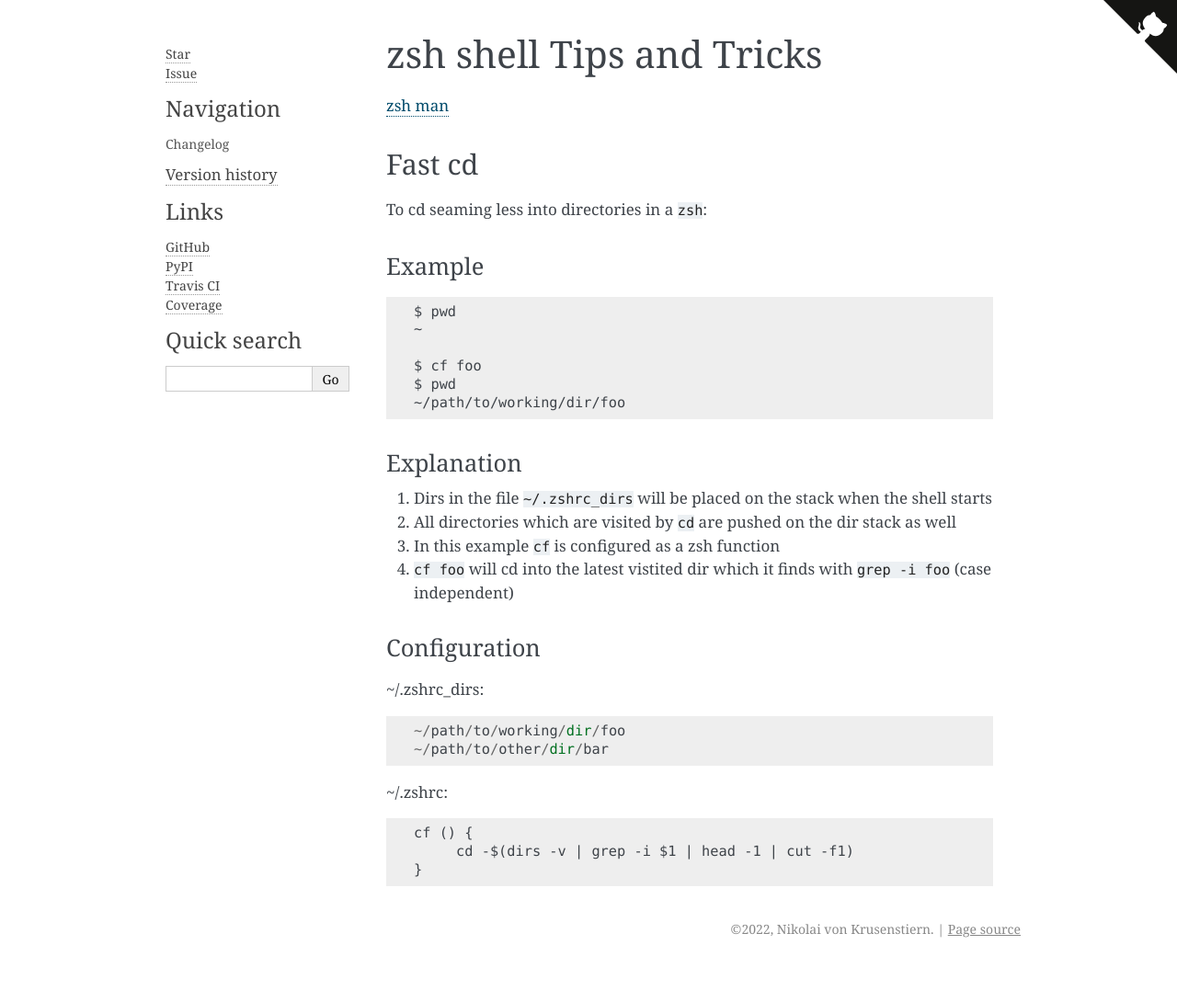
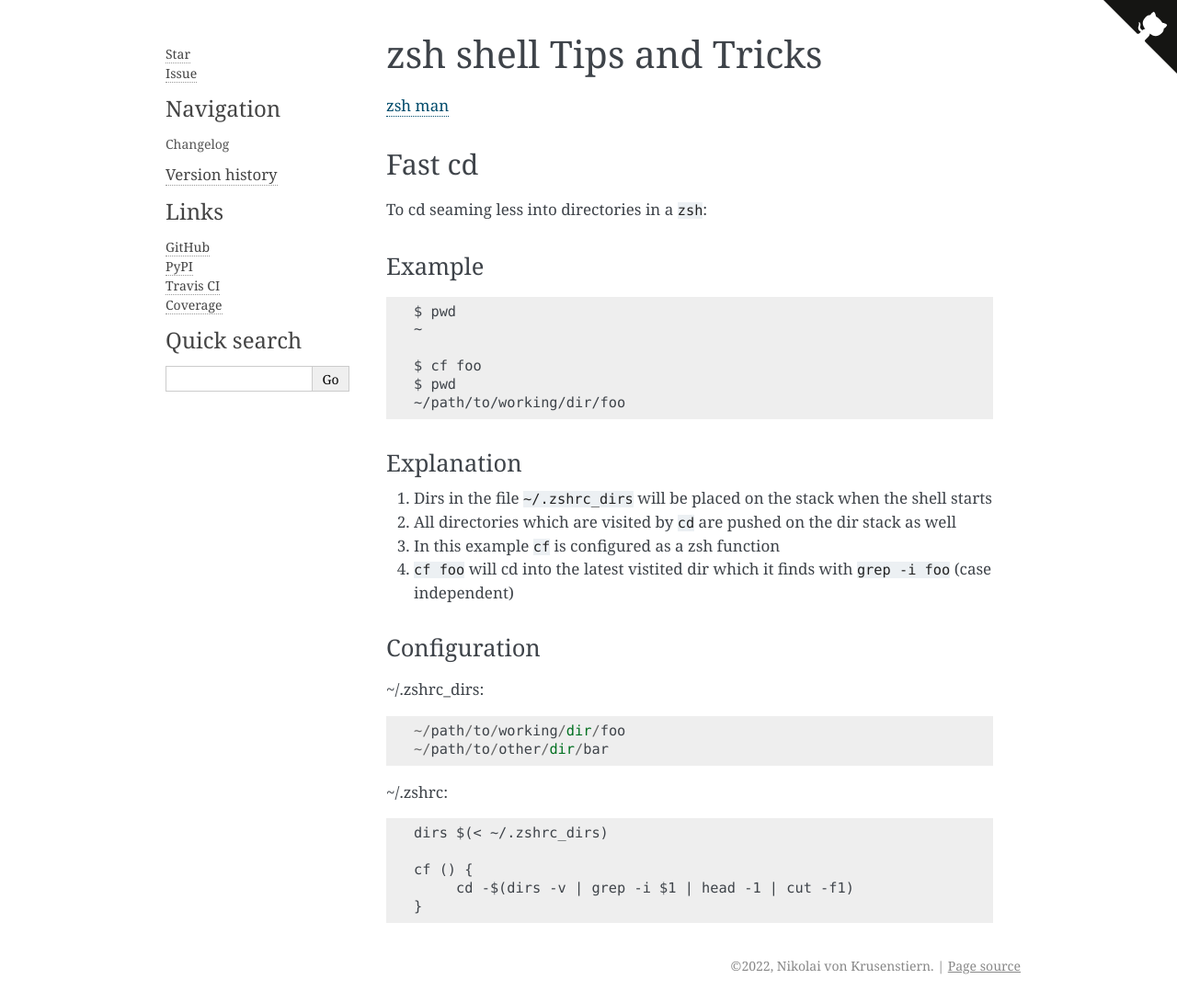
Before and after one commit to cruisen/cli-calc, a Sphinx documentation site: the page built from docs/extras/zsh.md, in a window 1280 px wide. Shown: the whole page at 92% size. Built offline with Sphinx 7.4.7, drawn with Linux system fonts in a browser that asks for light colours; before the commit the page ends 1050 px from its top, so only the background shows below that.

Commit message:
add dirs=

````diff
--- a/docs/extras/zsh.md
+++ b/docs/extras/zsh.md
@@ -34,6 +34,8 @@ $ pwd
 
 ~/.zshrc:
 ```
+dirs $(< ~/.zshrc_dirs)
+
 cf () {
 	cd -$(dirs -v | grep -i $1 | head -1 | cut -f1)
 }
````
